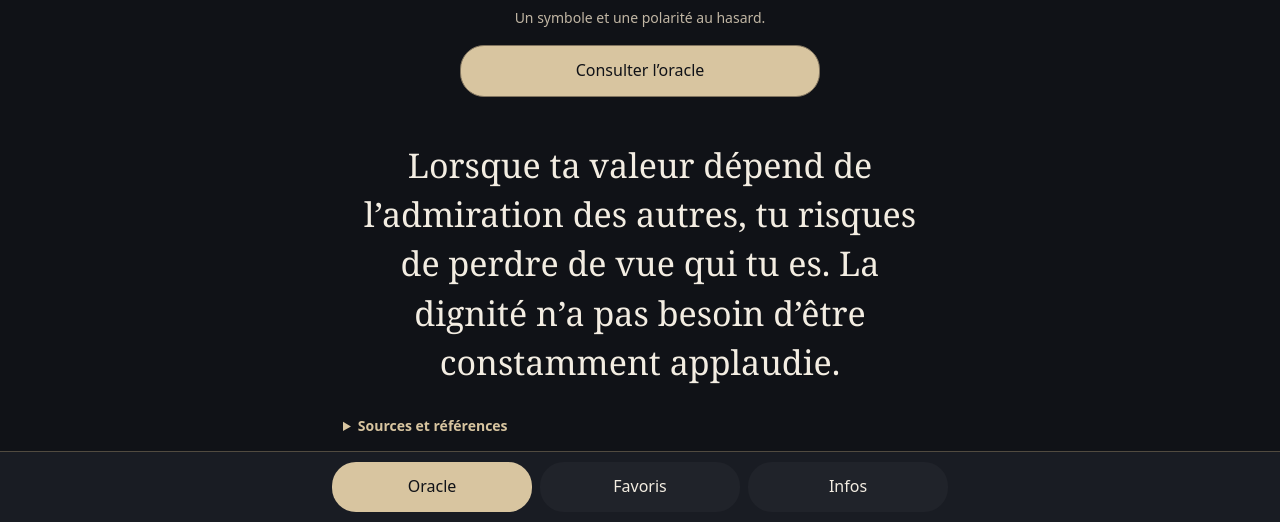
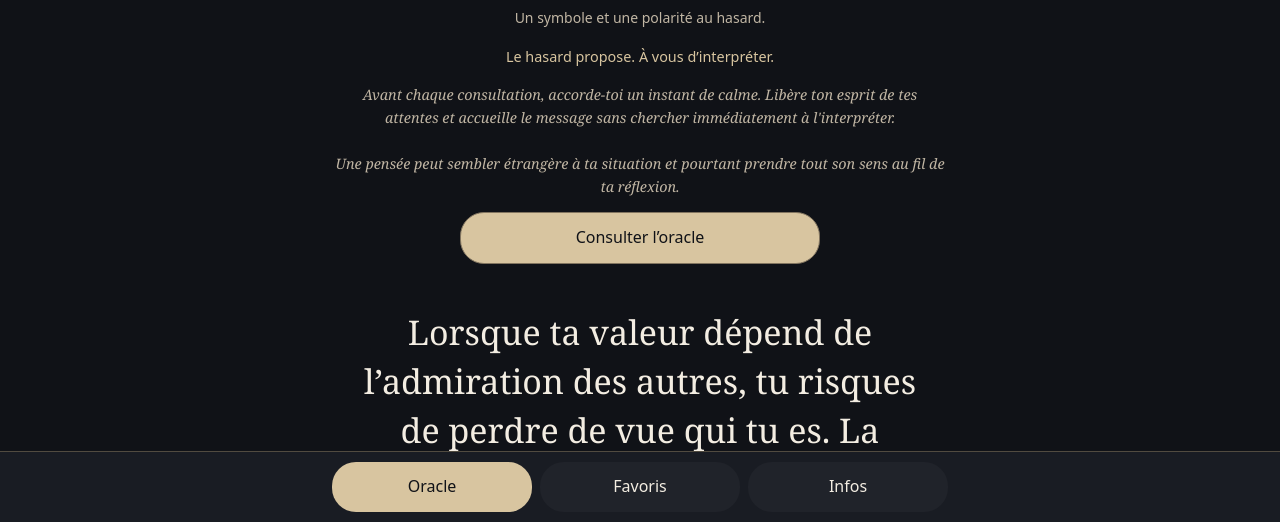
Before and after one commit to michelanton/ORACLE, a plain HTML site: page index.html in a window 1280 px wide. Both pictures are taken after a click on the button "Consulter l’oracle". Shown: the part 278-800 px from the top of the page. Drawn offline with Linux system fonts and the light colour scheme.

Commit message:
Oracle V1.15 - Amelioration du guide et de la consultation

```diff
--- a/app.js
+++ b/app.js
@@ -88,9 +88,10 @@ function renderSaved(){$('saved').replaceChildren();if(!favorites.length)$('save
 const texteMeditation="Prends le temps de la réflexion et de la méditation. Ne cherche pas une réponse immédiate, mais laisse ces trois messages résonner en toi. Leur sens se révèle dans les liens que tu établis avec ton propre chemin de vie. Ils ne prédisent pas ton avenir, mais t'invitent à mieux comprendre celui que tu construis.";
 const intros={simple:'Un symbole et une polarité au hasard.',croise:'Trois traditions : d’où tu viens, le présent et où tu vas.'};
 // Efface le tirage précédent et masque le bouton de sauvegarde lors du changement de mode.
-function reset(){$('intro').textContent=intros[$('mode').value];$('results').replaceChildren();current=[];$('save').hidden=true;}
+function reset(){if($('invitation-reflexion'))$('invitation-reflexion').hidden=false;$('intro').textContent=intros[$('mode').value];$('results').replaceChildren();current=[];$('save').hidden=true;}
 // Événements de consultation : changement de mode, lancement du tirage, affichage des résultats et gestion des erreurs.
-$('mode').onchange=reset;reset();$('draw').onclick=()=>{try{current=makeDraw(data,$('mode').value);$('results').replaceChildren(...current.map(card));if($('mode').value==='croise')$('results').prepend(el('p',texteMeditation,'meta'));$('save').hidden=false;$('save').disabled=false;$('status').textContent='';}catch(e){$('status').textContent='Erreur de tirage : '+e.message;console.error(e);}};
+$('mode').onchange=reset;reset();$('draw').onclick=()=>{try{current=makeDraw(data,$('mode').value);$('results').replaceChildren(...current.map(card));if($('mode').value==='croise')$('results').prepend(el('p',texteMeditation,'meta'));// Masque l’invitation uniquement après un tirage réussi.
+if($('invitation-reflexion'))$('invitation-reflexion').hidden=true;$('save').hidden=false;$('save').disabled=false;$('status').textContent='';}catch(e){$('status').textContent='Erreur de tirage : '+e.message;console.error(e);}};
 // Ajoute le tirage courant aux favoris avec sa date et désactive le bouton pour éviter un double enregistrement.
 $('save').onclick=()=>{if(current.length&&persist([{date:Date.now(),draw:current},...favorites])){$('save').disabled=true;$('status').textContent='Tirage enregistré.';}};
 // Navigation entre consultation, favoris et informations ; aria-current indique la page active aux technologies d’assistance.
--- a/index.html
+++ b/index.html
@@ -18,7 +18,15 @@
         <section id="consultation">
             <div class="emblem" aria-hidden="true">✧</div>
             <h1>Toutes les sagesses.<br>Un seul oracle.</h1>
-            <p id="intro"></p><button id="draw" disabled>Consulter l’oracle</button>
+            <p id="intro"></p>
+            <p style="font-size:0.9rem;color:#d8c5a0;text-align:center;">Le hasard propose. À vous d’interpréter.</p>
+            <!-- Invitation à la réflexion avant chaque consultation. -->
+            <p
+                style="font-family:Georgia,serif;font-size:0.9rem;font-style:italic;line-height:1.6;color:#c1b6a4;text-align:center;">
+                Avant chaque consultation, accorde-toi un instant de calme. Libère ton esprit de tes attentes et
+                accueille le message sans chercher immédiatement à l'interpréter.<br><br>Une pensée peut sembler
+                étrangère à ta situation et pourtant prendre tout son sens au fil de ta réflexion.</p><button id="draw"
+                disabled>Consulter l’oracle</button>
             <div id="results" aria-live="polite"></div><button id="save" hidden>♡ Conserver le tirage</button>
             <div class="mode-consultation"><label for="mode">Mode de consultation</label><select id="mode">
                     <option value="simple">Tirage simple</option>
@@ -43,7 +51,6 @@
             <p>Version 1.15 (base 1.11) — Les favoris sont stockés sur cet appareil.</p>
         </section>
         <p id="status" role="status">Chargement des symboles…</p>
-        <footer>Le hasard propose. À vous d’interpréter.</footer>
     </main>
     <nav aria-label="Navigation"><button data-page="consultation" aria-current="page">Oracle</button><button
             data-page="favorites">Favoris</button><button data-page="info">Infos</button></nav>
```
